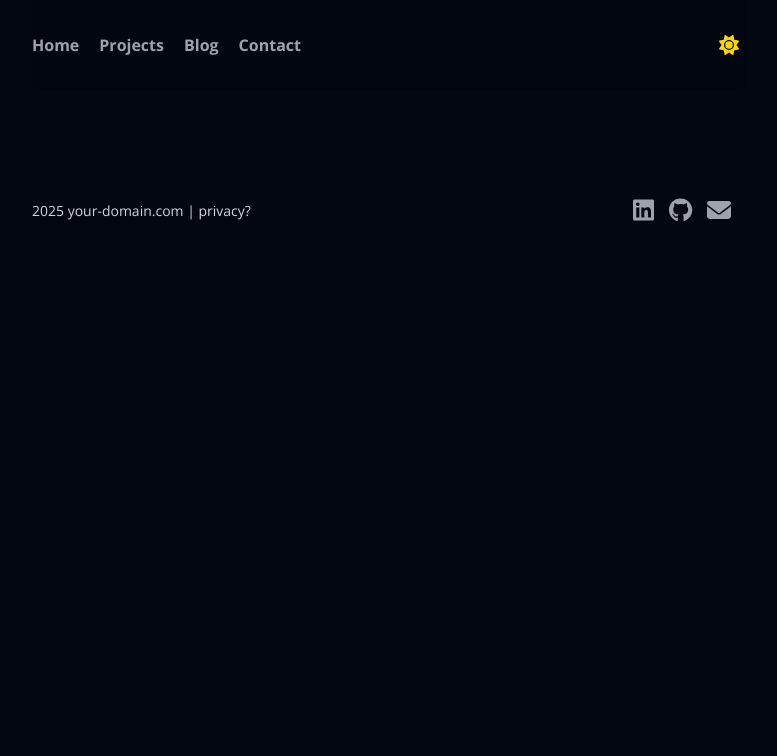
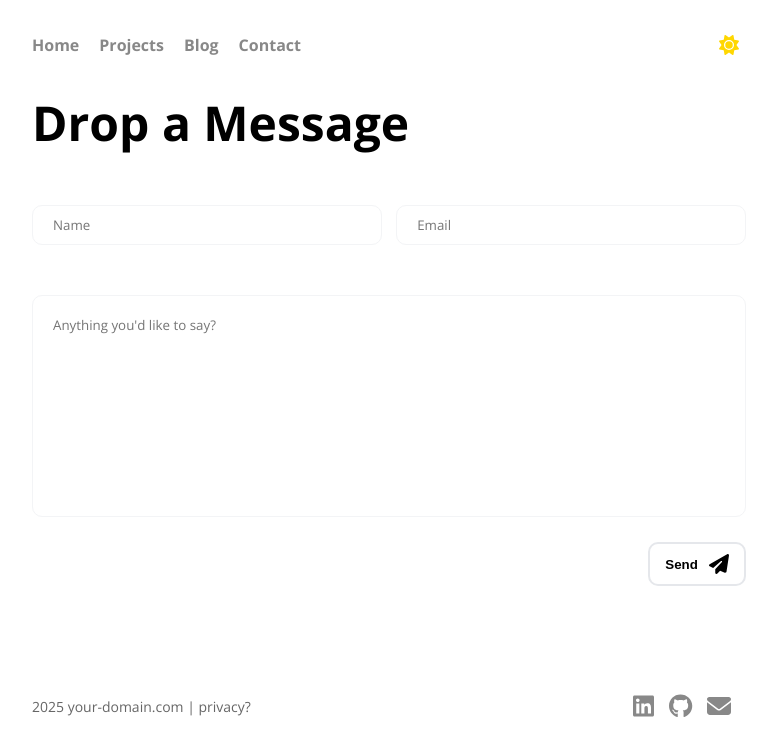
Before and after one commit to sQuillP/Portfolio, a Next.js app: page /contact in a window 1280 px wide. Shown: the top 756 px of the page, without its empty margins (251-1028 px from the left). Built offline with nearby package versions, Linux system fonts and the light colour scheme.

Commit message:
fixed some theme problems

```diff
--- a/src/app/contact/page.js
+++ b/src/app/contact/page.js
@@ -1,14 +1,30 @@
+"use client";
+import { useState } from 'react';
 import s from './page.module.css';
+import { FontAwesomeIcon } from '@fortawesome/react-fontawesome';
+import { faPaperPlane } from '@fortawesome/free-solid-svg-icons';
 
 
 
 export default function Page() {
 
+    const [name, setName] = useState('');
+    const [email, setEmail] = useState('');
+    const [mailContent, setMailContent] = useState('');
 
 
     return (
-        <div>
+        <div className={s.main}>
+            <p className={s.header}>Drop a Message</p>
+            <div className={s.inputs}>
+                <input onChange={(e)=> setName(e.target.value)} placeholder='Name' className={`${s.input} ${s.inputTop}`}/>
+                <input onChange={(e)=> setEmail(e.target.value)} placeholder='Email' className={`${s.input} ${s.inputTop}`}/>
+            </div>
 
+            <textarea rows={10} className={`${s.input} ${s.textarea}`} placeholder="Anything you'd like to say?"/>
+            <div className={s.submitSection}>
+                <button className={s.sendButton}>Send &nbsp; <FontAwesomeIcon className={s.icon} color='var(--text-primary)' icon={faPaperPlane} size='xl'/></button>
+            </div>
         </div>
     )
 }
--- a/src/app/contact/page.module.css
+++ b/src/app/contact/page.module.css
@@ -5,3 +5,91 @@
 .title {
     font-size: var(--header);
 }
+
+
+.header {
+    font-size: var(--header);
+    color: var(--text-primary);
+    margin-bottom: 50px;
+    font-weight: bold;
+}
+
+.input {
+    font-family: inherit;
+    box-sizing: border-box;
+    border: none;
+    outline: none;
+    border: 1px solid var(--bg-secondary);
+    background: var(--bg-primary);
+    border-radius: var(--border-radius);
+    color: var(--text-primary);
+    transition: box-shadow 200ms linear;
+}
+
+
+.input:focus {
+    box-shadow: 0 0 5px var(--accent-1);
+}
+
+.inputTop {
+    width: 49%;
+    padding: 10px 20px;
+}
+
+.inputs {
+    display: flex;
+    justify-content: space-between;
+}
+
+
+.textarea {
+    width: 100%;
+    box-sizing: border-box;
+    resize: none;
+    margin-top: 50px;
+    padding: 20px;
+}
+
+
+.submitSection {
+    display: flex;
+    justify-content: flex-end;
+    align-items: center;
+    margin-top: 20px;
+}
+
+
+.sendButton {
+    border: 2px solid var(--border);
+    padding: 10px 15px;
+    color: var(--text-primary);
+    background: var(--bg-primary);
+    cursor: pointer;
+    transition: background 100ms linear;
+    font-weight: bold;
+    border-radius: var(--border-radius);
+}
+
+.sendButton:hover {
+    background: var(--bg-secondary);
+}
+
+
+.sendButton:hover > .icon {
+    animation: wiggle 500ms linear;
+}
+
+
+@keyframes wiggle  {
+    0% {
+        transform: rotate(0deg);
+    }
+
+    50% {
+        transform: rotate(45deg);
+    }
+
+    100% {
+        transform: rotate(0);
+    }
+}
--- a/src/components/Navbar/Navbar.js
+++ b/src/components/Navbar/Navbar.js
@@ -4,9 +4,29 @@ import Link from "next/link";
 import { FontAwesomeIcon } from '@fortawesome/react-fontawesome'
 import { faSun } from "@fortawesome/free-solid-svg-icons";
 import setTheme from "@/utility/setTheme";
+import { useEffect } from "react";
 
 export default function Navbar() {
 
+    useEffect(()=> {
+        const theme = localStorage.getItem("CURRENT_THEME");
+        if(theme === 'light') {
+            setTheme('light');
+        } else {
+            setTheme('dark');
+        }
+    },[]);
+
+
+    function onSetTheme() {
+        const theme = localStorage.getItem("CURRENT_THEME");
+        console.log(theme);
+        if (!theme || theme === 'dark') {
+            setTheme('light');
+        } else {
+            setTheme('dark');
+        }
+    }
 
     return (
         <nav className={s.mainNavbar}>
@@ -28,7 +48,7 @@ export default function Navbar() {
             </div>
             <div className={s.navSection}>
                 <div className={s.navItem}>
-                    <div role="button" onClick={setTheme} className={s.toggleWrapper}>
+                    <div role="button" onClick={onSetTheme} className={s.toggleWrapper}>
                         <FontAwesomeIcon color='#FFD700' size='lg' icon={faSun} />
                     </div>
                 </div>
--- a/src/utility/setTheme.js
+++ b/src/utility/setTheme.js
@@ -17,19 +17,19 @@ const presets = [
 /**
  * @description: Just do a loop through the preset styles (see globals.css) and then
  * change it to the other theme that you want.
+ *
+ *
  */
-export default function setTheme() {
+export default function setTheme(theme) {
     // if there is no theme, set it to lightmode
-
-    const theme = localStorage.getItem('CURRENT_THEME');
     let newTheme = null;
 
     if (!theme || theme == 'dark') {
         newTheme = 'lightmode';
-        localStorage.setItem("CURRENT_THEME", 'light');
+        localStorage.setItem("CURRENT_THEME", 'dark');
     } else if (theme == 'light') {
         newTheme = 'darkmode';
-        localStorage.setItem("CURRENT_THEME", 'dark');
+        localStorage.setItem("CURRENT_THEME", 'light');
     }
 
     for(const preset of presets) {
```
